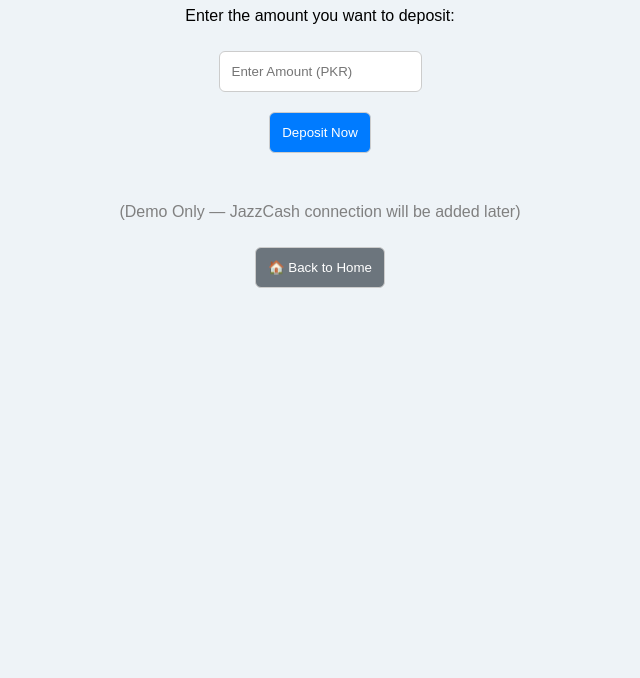
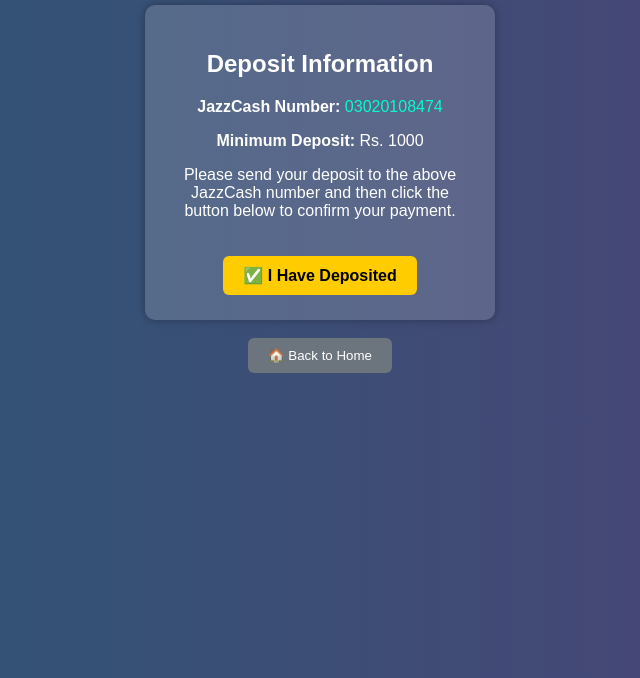
Before and after one commit to g3334293-beep/LEARN-AND-EARN, a plain HTML site: page deposit.html in a window 1280 px wide. Shown: the part 122-800 px from the top of the page, without its empty margins (320-960 px from the left). Drawn offline with Linux system fonts and the light colour scheme.

Commit message:
Update deposit.html

```diff
--- a/deposit.html
+++ b/deposit.html
@@ -1,29 +1,64 @@
+
 <!DOCTYPE html>
 <html lang="en">
 <head>
-  <meta charset="UTF-8" />
-  <meta name="viewport" content="width=device-width, initial-scale=1.0" />
-  <title>Deposit - My Earning Website</title>
+  <meta charset="UTF-8">
+  <meta name="viewport" content="width=device-width, initial-scale=1.0">
+  <title>Deposit via JazzCash 💸</title>
   <style>
-    body { font-family: Arial; background: #eef3f7; text-align: center; padding: 40px; }
-    input, button { padding: 12px; margin: 10px; border-radius: 6px; border: 1px solid #ccc; }
-    button { background: #007bff; color: #fff; cursor: pointer; }
-    button:hover { background: #0056b3; }
+    body {
+      font-family: Arial, sans-serif;
+      background: linear-gradient(to right, #2b5876, #4e4376);
+      color: white;
+      text-align: center;
+      padding: 40px;
+    }
+    h1 {
+      margin-bottom: 20px;
+    }
+    .card {
+      background: rgba(255, 255, 255, 0.15);
+      padding: 25px;
+      border-radius: 10px;
+      display: inline-block;
+      width: 300px;
+      box-shadow: 0 0 10px rgba(0,0,0,0.3);
+    }
+    .btn {
+      background-color: #ffcc00;
+      border: none;
+      color: black;
+      padding: 10px 20px;
+      border-radius: 6px;
+      cursor: pointer;
+      font-size: 16px;
+      font-weight: bold;
+      margin-top: 20px;
+    }
+    .btn:hover {
+      background-color: #ffc107;
+    }
   </style>
 </head>
 <body>
-  <h1>Deposit via JazzCash 💸</h1>
-  <p>Enter the amount you want to deposit:</p>
 
-  <input type="number" placeholder="Enter Amount (PKR)" />
-  <br>
-  <button>Deposit Now</button>
+  <h1>💰 JazzCash Deposit Page</h1>
+  <div class="card">
+    <h2>Deposit Information</h2>
+    <p><strong>JazzCash Number:</strong> <span style="color:#00ffcc;">03020108474</span></p>
+    <p><strong>Minimum Deposit:</strong> Rs. 1000</p>
+    <p>Please send your deposit to the above JazzCash number and then click the button below to confirm your payment.</p>
 
-  <p style="margin-top: 40px; color: gray;">
-    (Demo Only — JazzCash connection will be added later)
-  </p>
+    <button class="btn">✅ I Have Deposited</button>
+  </div>
+
+  <br><br>
+
+  <a href="index.html">
+    <button style="background:#6c757d; color:white; padding:10px 20px; border:none; border-radius:6px; cursor:pointer;">
+      🏠 Back to Home
+    </button>
+  </a>
+
 </body>
 </html>
-<a href="index.html">
-  <button style="background:#6c757d; color:white;">🏠 Back to Home</button>
-</a>
```
